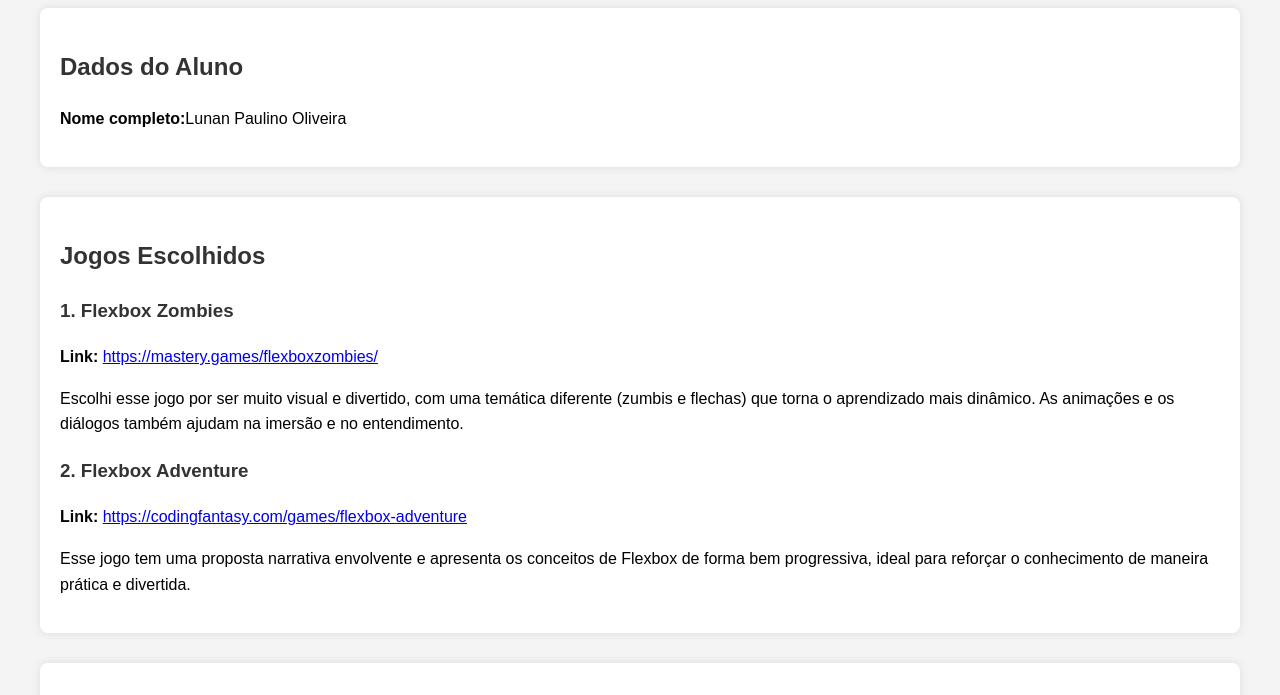
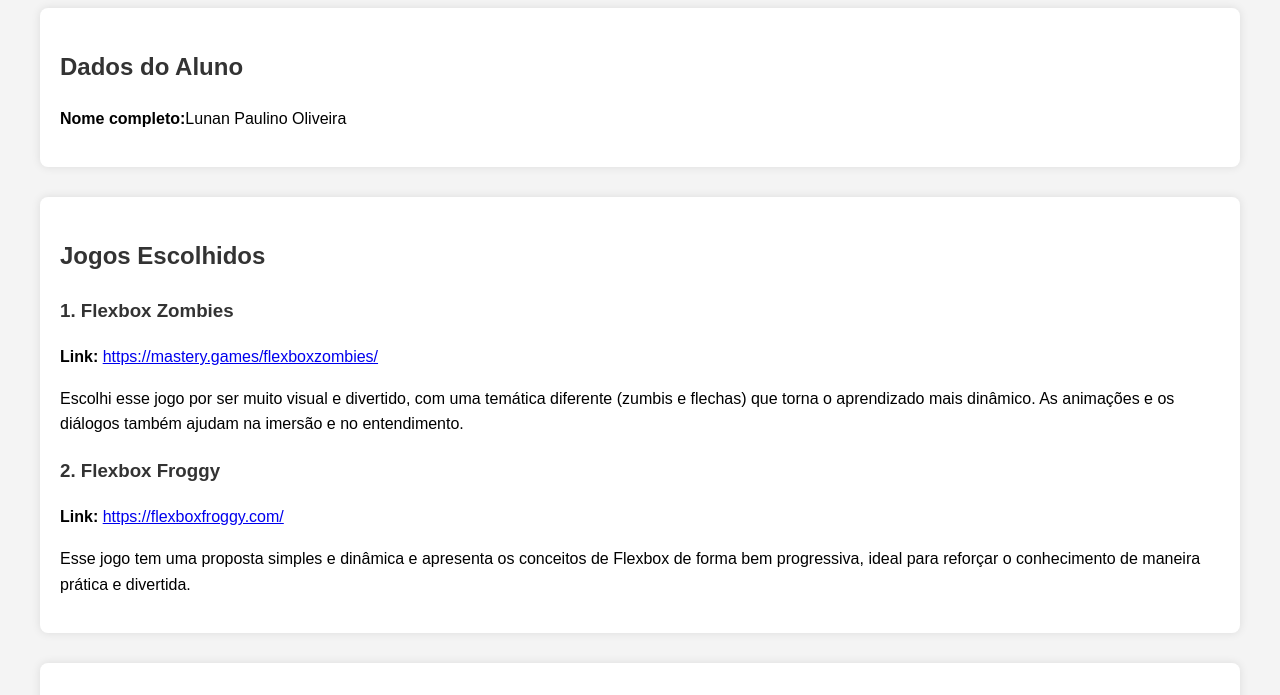
Before and after one commit to Lunanxz/09---Flexbox-Games, a plain HTML site: page index.html in a window 1280 px wide. Shown: the part 105-800 px from the top of the page. Drawn offline with Linux system fonts and the light colour scheme.

Commit message:
Flexbox Games

```diff
--- a/index.html
+++ b/index.html
@@ -48,9 +48,9 @@
         <p><strong>Link:</strong> <a href="https://mastery.games/flexboxzombies/" target="_blank">https://mastery.games/flexboxzombies/</a></p>
         <p>Escolhi esse jogo por ser muito visual e divertido, com uma temática diferente (zumbis e flechas) que torna o aprendizado mais dinâmico. As animações e os diálogos também ajudam na imersão e no entendimento.</p>
 
-        <h3>2. Flexbox Adventure</h3>
-        <p><strong>Link:</strong> <a href="https://codingfantasy.com/games/flexbox-adventure" target="_blank">https://codingfantasy.com/games/flexbox-adventure</a></p>
-        <p>Esse jogo tem uma proposta narrativa envolvente e apresenta os conceitos de Flexbox de forma bem progressiva, ideal para reforçar o conhecimento de maneira prática e divertida.</p>
+        <h3>2. Flexbox Froggy</h3>
+        <p><strong>Link:</strong> <a href="https://flexboxfroggy.com/" target="_blank">https://flexboxfroggy.com/</a></p>
+        <p>Esse jogo tem uma proposta simples e dinâmica e apresenta os conceitos de Flexbox de forma bem progressiva, ideal para reforçar o conhecimento de maneira prática e divertida.</p>
     </section>
 
     <section>
```
